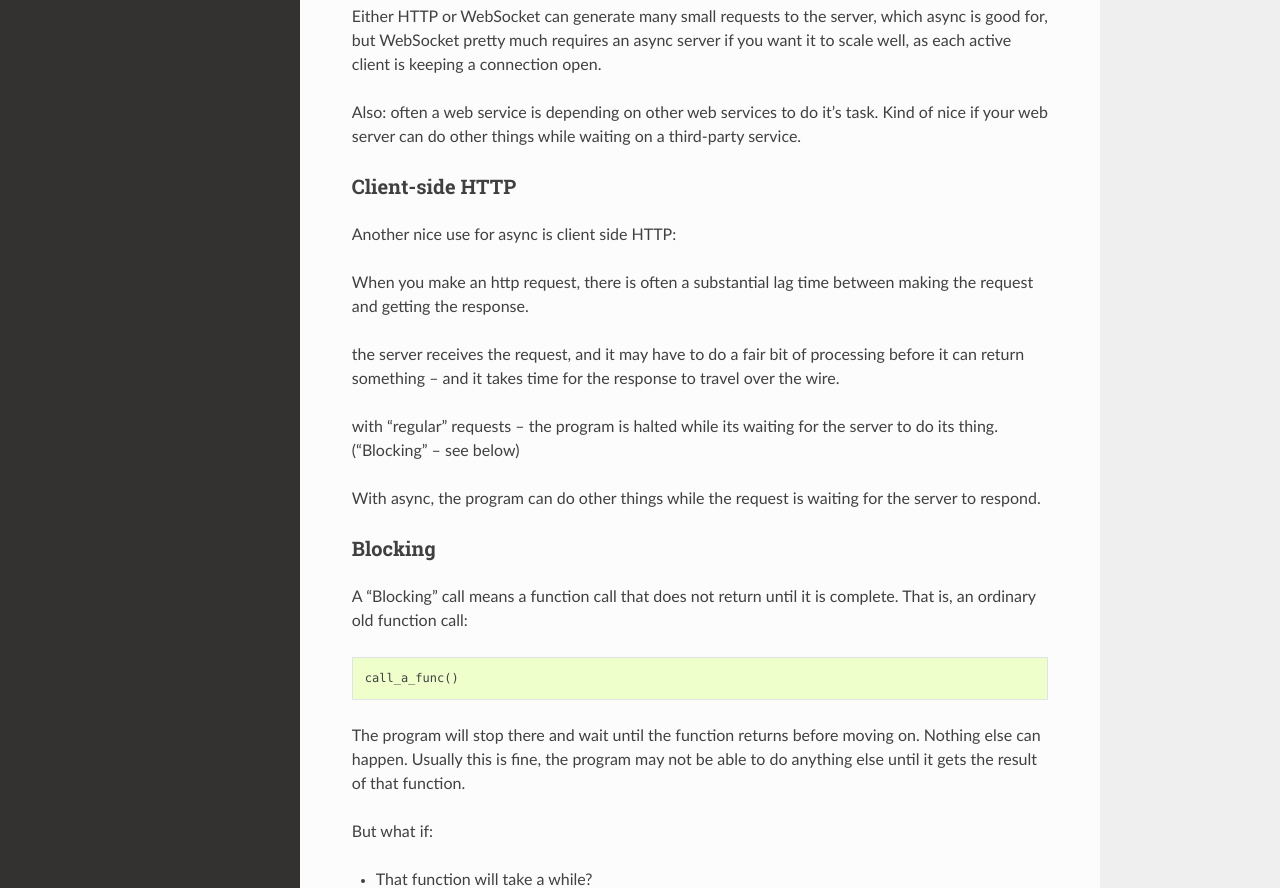
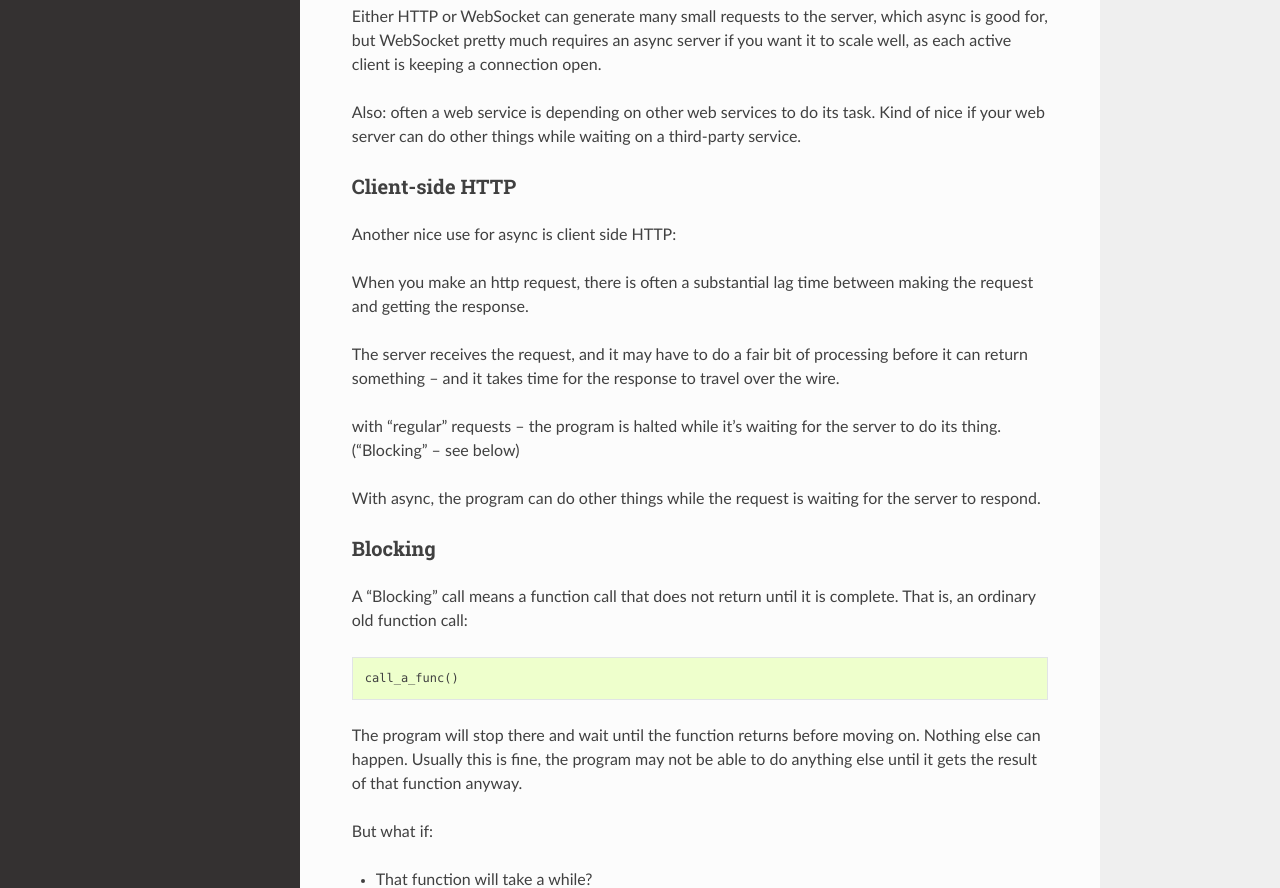
Before and after one commit to UWPCE-PythonCert/Py300, a Sphinx documentation site: the page built from source/async.rst, in a window 1280 px wide and 1400 px high, scrolled down 1452 px. Shown: the part 155-1043 px from the top of the window. Built offline with Sphinx 7.4.7 and the Read the Docs theme 2.0.0, drawn with Linux system fonts in a browser that asks for light colours; some of the changed text lies outside the part shown.

```diff
--- a/source/async.rst
+++ b/source/async.rst
@@ -85,7 +85,7 @@ A "Blocking" call means a function call that does not return until it is complet
 
   call_a_func()
 
-The program will stop there and wait until the function returns before moving on. Nothing else can happen. Usually this is fine, the program may not be able to do anything else until it gets the result of that function.
+The program will stop there and wait until the function returns before moving on. Nothing else can happen. Usually this is fine, the program may not be able to do anything else until it gets the result of that function anyway.
 
 But what if:
 
@@ -113,7 +113,7 @@ This is all handled by and "event loop", essentially code like this:
      if evt:
          evt.call_handler()
 
-That's it -- it is an infinite loop that continually looks to see if there are any events to handle, and if there are, it calls the event handler for that event. Meanwhile, the system is putting events on the event queue as they occur: someone moving the mouse, typing in control, etc.
+That's it -- it is an infinite loop that continually looks to see if there are any events to handle, and if there are, it calls the event handler for that event. Meanwhile, the system is putting events on the event queue as they occur: someone moving the mouse, typing in a control, etc.
 
 It's important is that event handlers run quickly -- if they take a long time to run, then the GUI is "locked up", or not responsive to user input.
 
@@ -187,7 +194,7 @@ You define a coroutine with the ``async`` keyword:
    async def ping_server(ip):
         pass
 
-When you call ``ping_server``, it doesn't run the code. what it does is return a coroutine, all set up and ready to go.
+When you call ``ping_server()``, it doesn't run the code. What it does is return a coroutine, all set up and ready to go.
 
 .. code-block:: ipython
 
@@ -223,10 +230,10 @@ or
 ``event_loop.create_task()``
 
 
-Think of async/await as an API for asynchronous programming
------------------------------------------------------------
+Think of ``async/await`` as an API for asynchronous programming
+-------------------------------------------------------------------
 
-async/await is really an API for asynchronous programming: People shouldn't think that async/await as synonymous with asyncio, but instead think that asyncio is a framework that can utilize the async/await API for asynchronous programming.
+``async/await`` is really an API for asynchronous programming: People shouldn't think that ``async/await`` as synonymous with asyncio, but instead think that asyncio is a framework that can utilize the ``async/await`` API for asynchronous programming.
 
 
 Future object
@@ -248,7 +255,6 @@ It also contains methods like:
 
   Return the result this future represents.
 
-
 * add_done_callback(fn)
 
   Add a callback to be run when the future becomes done.
```
Also changed, not shown: other parts of source/async.rst (+21 -12 lines), source/condensed_concurrency.rst (+13 -0 lines).
